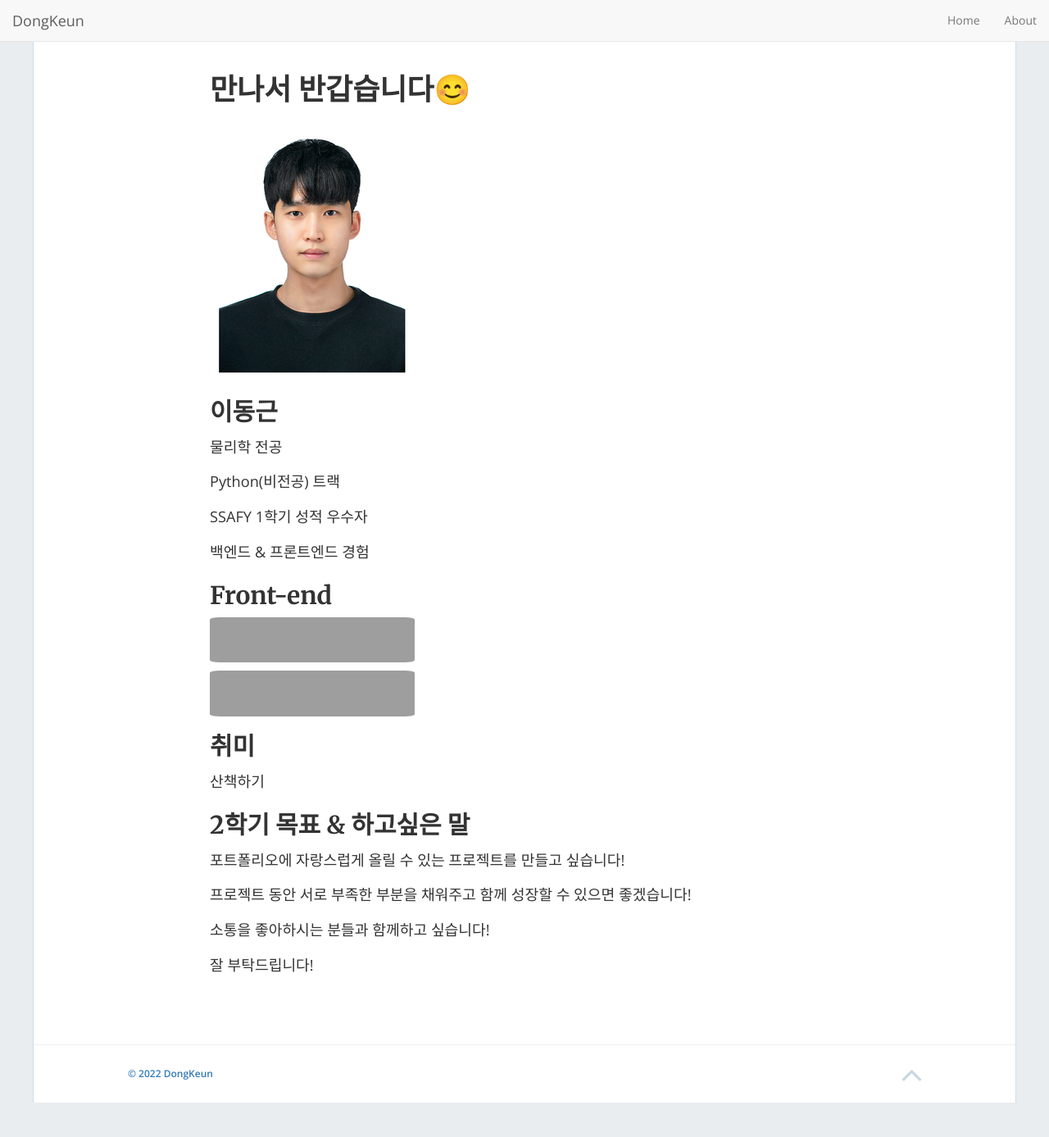
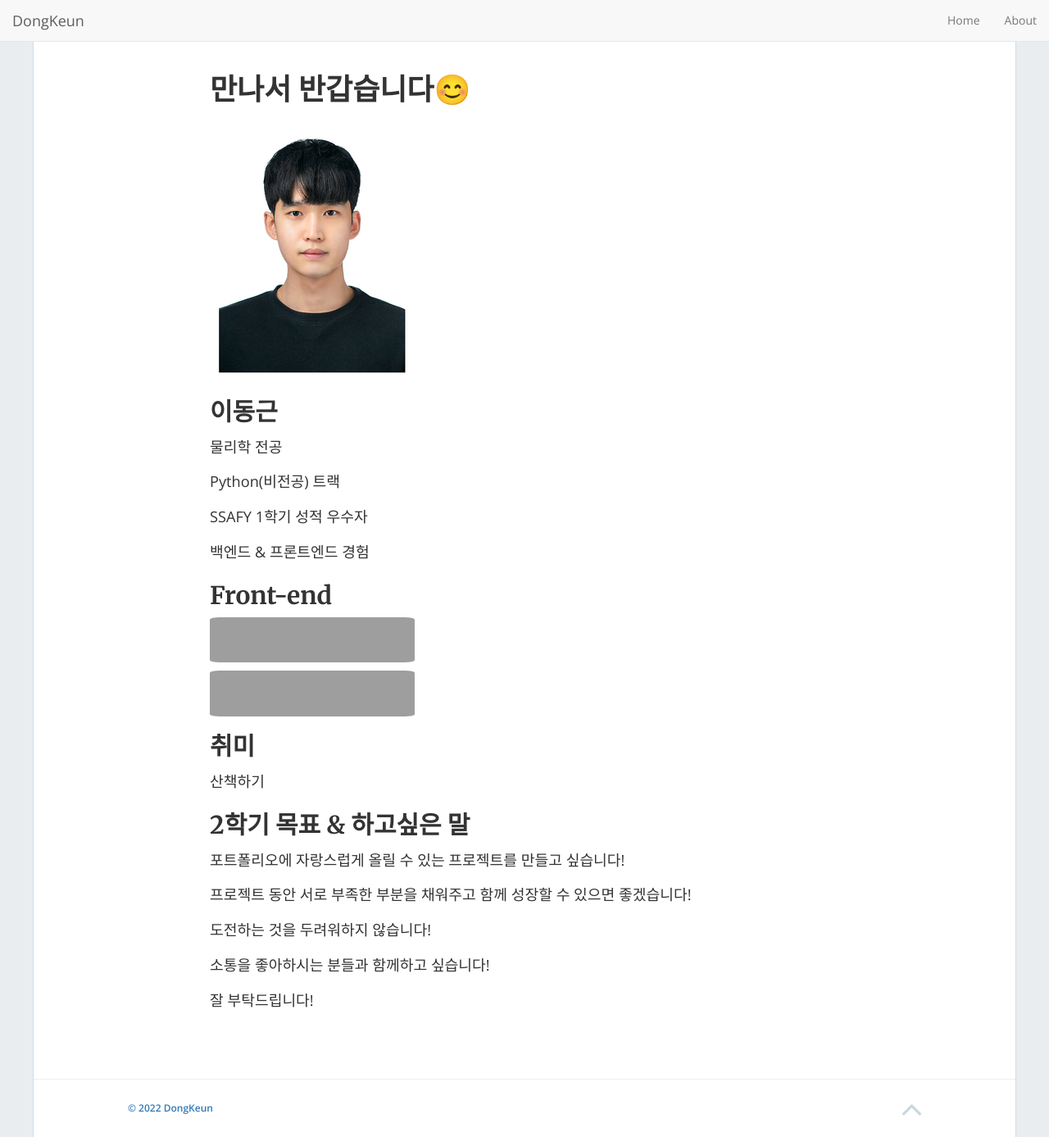
Before and after one commit to DongKeun2/DongKeun2.github.io, a Jekyll site: the page built from about.md, in a window 1280 px wide and 1387 px high. Shown: the whole window at 82% size. Built offline with Jekyll 4.4.1, drawn with Linux system fonts in a browser that asks for light colours; nearby versions of some CDN libraries; grey boxes are pictures that could not be loaded.

Commit message:
Add about

```diff
--- a/about.md
+++ b/about.md
@@ -32,6 +32,8 @@ SSAFY 1학기 성적 우수자
 포트폴리오에 자랑스럽게 올릴 수 있는 프로젝트를 만들고 싶습니다!
 
 프로젝트 동안 서로 부족한 부분을 채워주고 함께 성장할 수 있으면 좋겠습니다!
+
+도전하는 것을 두려워하지 않습니다!
 
 소통을 좋아하시는 분들과 함께하고 싶습니다!
 
```
